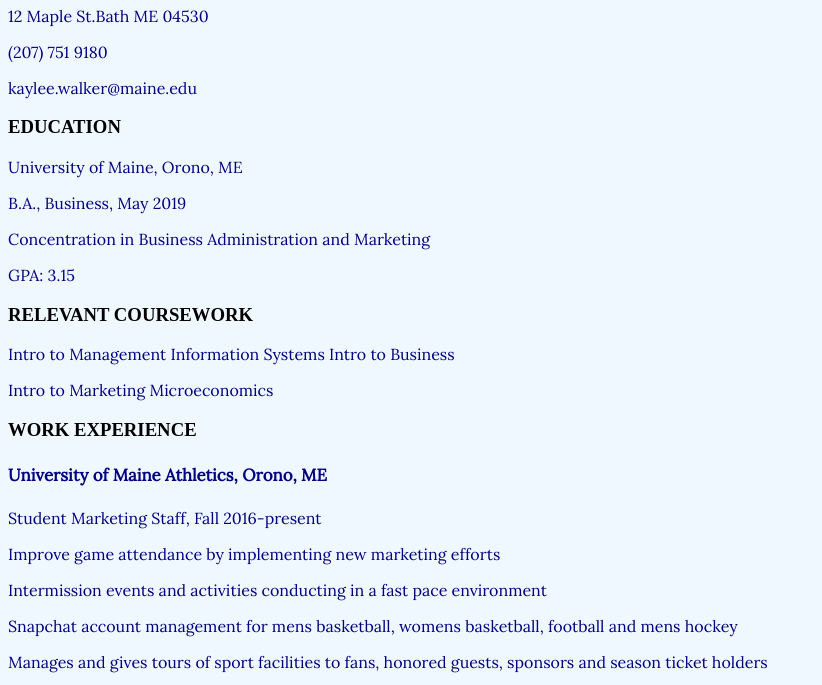
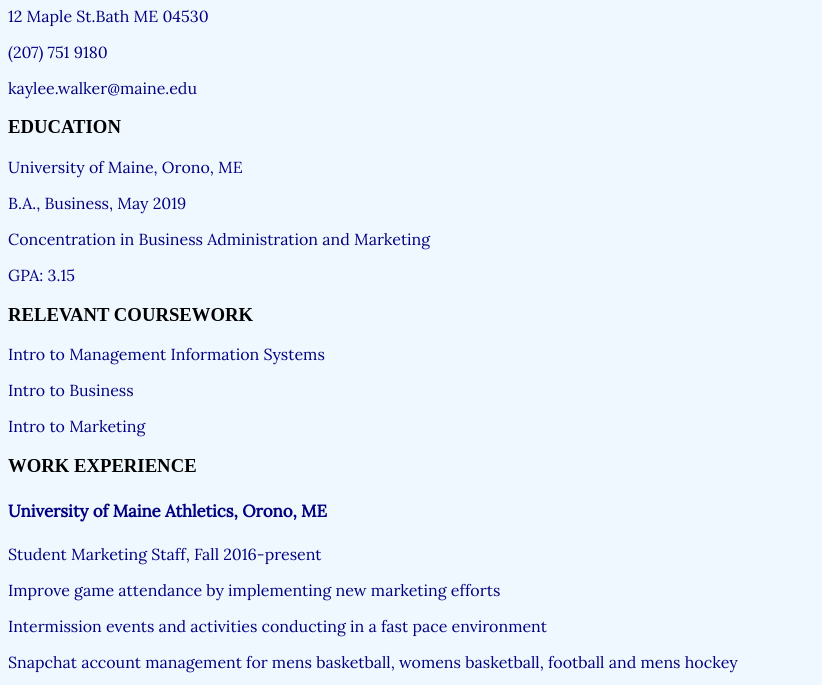
Before and after one commit to kayleewalker/kaylee-walker.github.io, a plain HTML site: page CV.html in a window 1280 px wide. Shown: the part 95-780 px from the top of the page, without its empty margins (0-822 px from the left). Drawn offline with Linux system fonts and the light colour scheme.

Commit message:
Resume fix!

```diff
--- a/CV.html
+++ b/CV.html
@@ -19,8 +19,10 @@
 
 
 <H3> RELEVANT COURSEWORK </H3>
-<p> Intro to Management Information Systems 	 Intro to Business </P>
-<p>Intro to Marketing					 Microeconomics </p>
+<p> Intro to Management Information Systems </p>
+<p> Intro to Business </p>
+<p>Intro to Marketing </p>
+
 
 <H3> WORK EXPERIENCE </H3>
 <H4>University of Maine Athletics, Orono, ME </H4>
```
